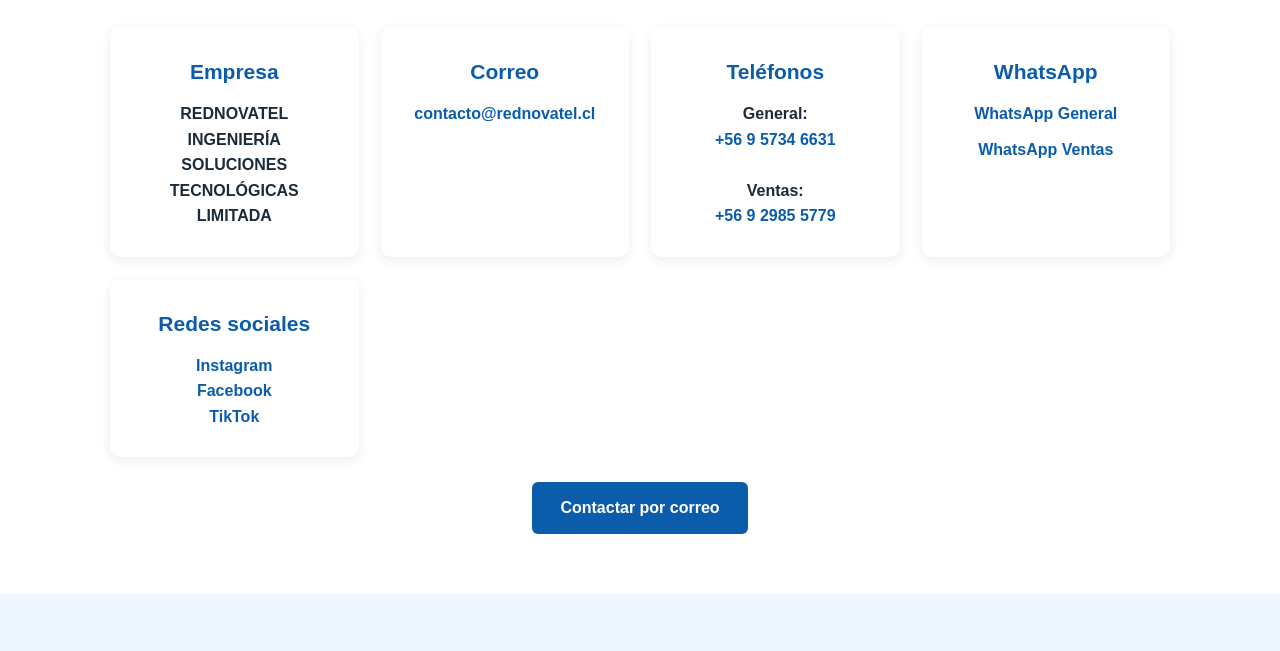
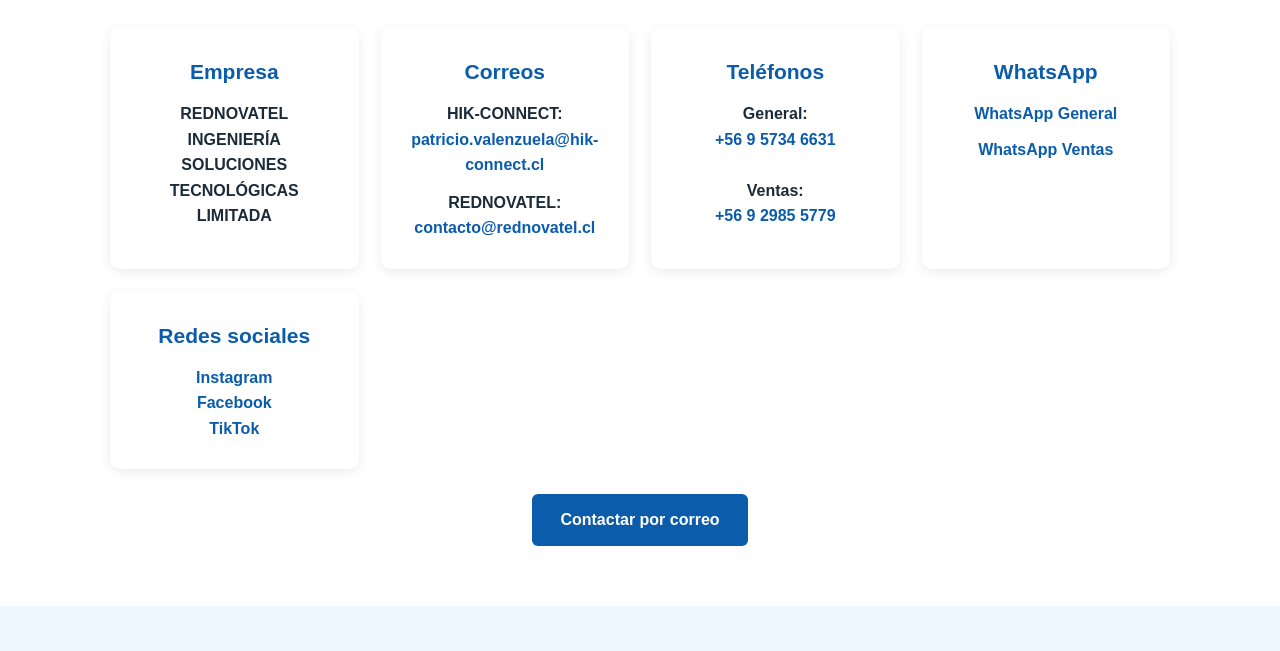
Before and after one commit to rednovatel/hik-connect.cl, a plain HTML site: page index.html in a window 1280 px wide. Shown: the part 2427-3078 px from the top of the page. Drawn offline with Linux system fonts and the light colour scheme.

Commit message:
Agregar patricio.valenzuela@hik-connect.cl en contacto y actualizar botón de contacto

```diff
--- a/index.html
+++ b/index.html
@@ -678,15 +678,27 @@
         </div>
 
 
-        <!-- CORREO -->
+        <!-- CORREOS -->
 
         <div class="card">
 
           <h3>
-            Correo
+            Correos
           </h3>
 
           <p>
+
+            <strong>HIK-CONNECT:</strong><br>
+
+            <a href="mailto:patricio.valenzuela@hik-connect.cl">
+              patricio.valenzuela@hik-connect.cl
+            </a>
+
+          </p>
+
+          <p style="margin-top:12px;">
+
+            <strong>REDNOVATEL:</strong><br>
 
             <a href="mailto:contacto@rednovatel.cl">
               contacto@rednovatel.cl
@@ -817,7 +829,7 @@
 
       <a
         class="boton"
-        href="mailto:contacto@rednovatel.cl"
+        href="mailto:patricio.valenzuela@hik-connect.cl"
       >
         Contactar por correo
       </a>
```
